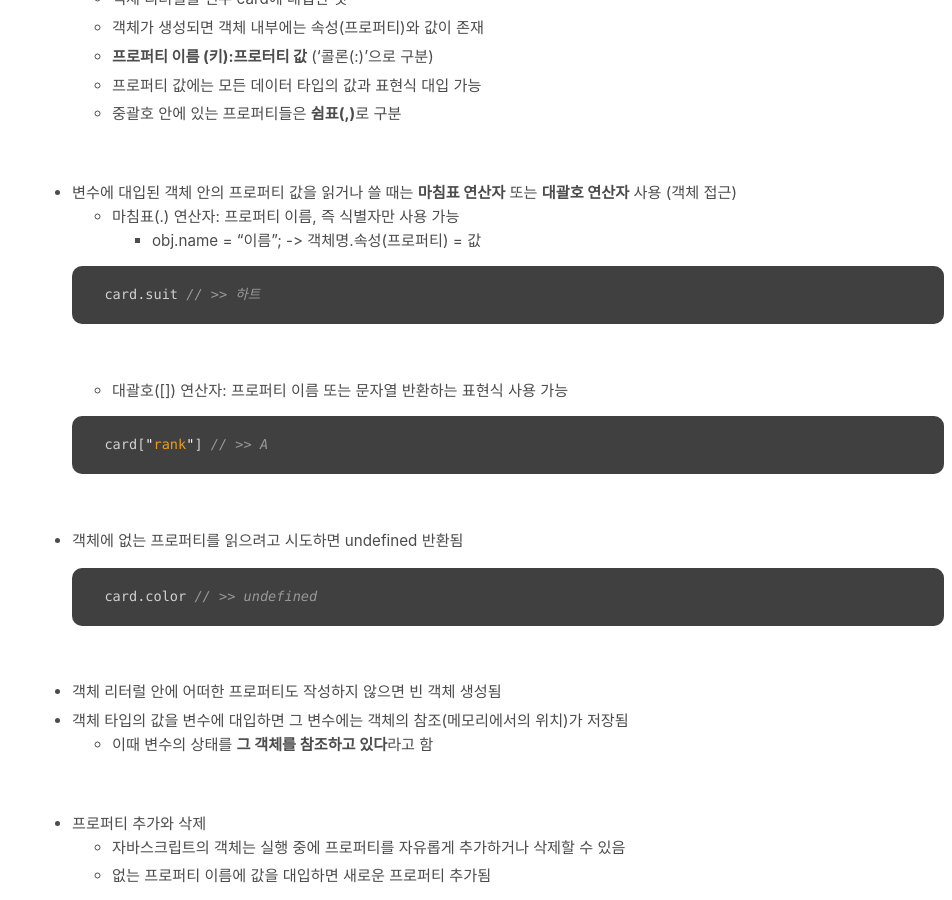
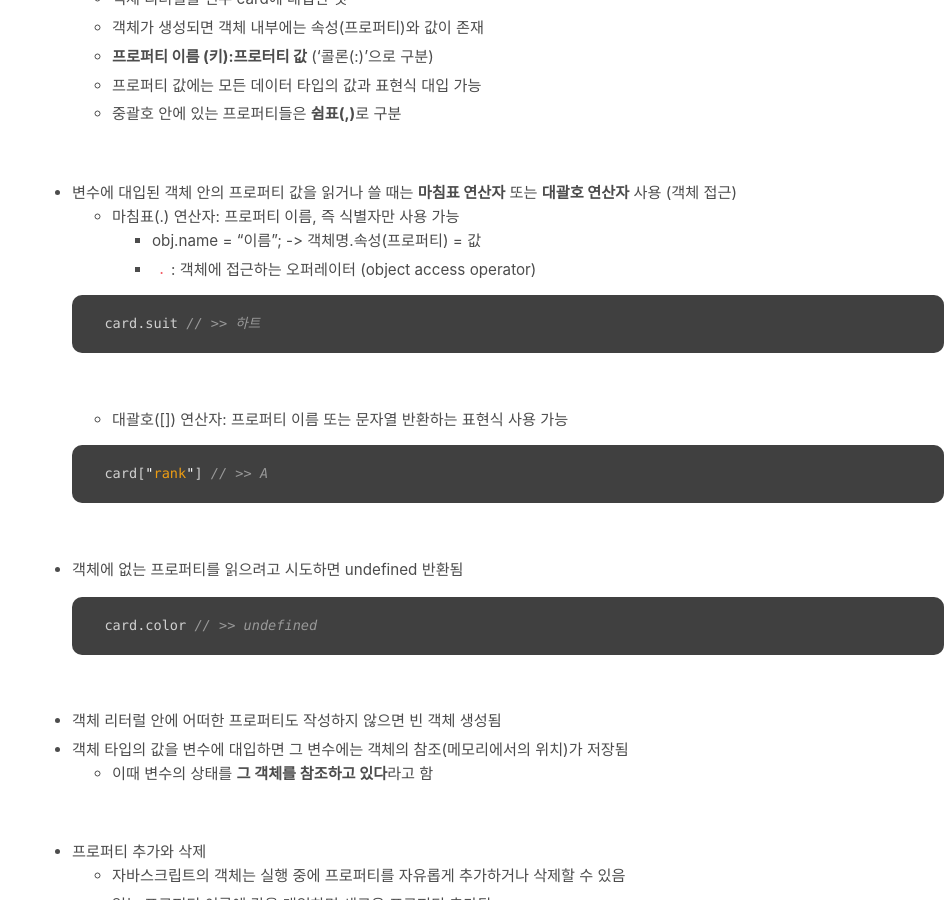
Before and after one commit to absolutelyfullycapable/absolutelyfullycapable.github.io, a Jekyll site: the page built from _posts/2020-09-13-JavaScript-객체의기초와생성방법.md, in a window 1280 px wide and 900 px high, scrolled down 1119 px. Shown: the whole window, without its empty margins (328-1280 px from the left). Built offline with Jekyll 4.4.1, drawn with Linux system fonts in a browser that asks for light colours.

Commit message:
Update 2020-09-13-JavaScript-객체의기초와생성방법.md

````diff
--- a/_posts/2020-09-13-JavaScript-객체의기초와생성방법.md
+++ b/_posts/2020-09-13-JavaScript-객체의기초와생성방법.md
@@ -51,6 +51,7 @@ comments: true
 - 변수에 대입된 객체 안의 프로퍼티 값을 읽거나 쓸 때는 **마침표 연산자** 또는 **대괄호 연산자** 사용 (객체 접근)
 	- 마침표(.) 연산자: 프로퍼티 이름, 즉 식별자만 사용 가능
 	    - obj.name = "이름"; -> 객체명.속성(프로퍼티) = 값
+	    - `.`: 객체에 접근하는 오퍼레이터 (object access operator)
 
     ```js
     card.suit // >> 하트
````
